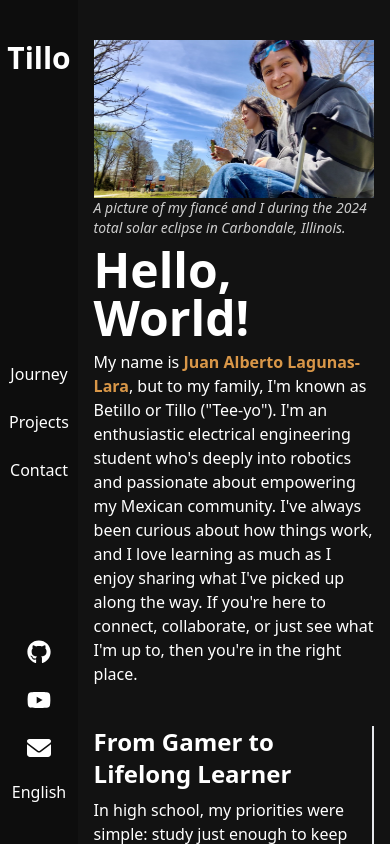
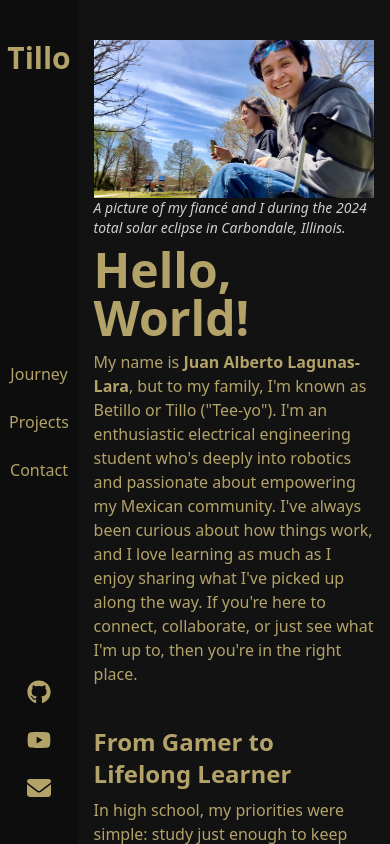
Before and after one commit to juan-lagunas/persona-site, a Next.js app: page / in a window 390 px wide. Built offline with nearby package versions, Linux system fonts and the light colour scheme.

Commit message:
change text color

```diff
--- a/src/app/components/About.tsx
+++ b/src/app/components/About.tsx
@@ -10,7 +10,7 @@ export default function About() {
             <p className="text-sm font-thin italic text-[#cfcfcf] mb-2">A picture of my fiancé and I during the 2024 total solar eclipse in Carbondale, Illinois.</p>
             <h1 className="text-5xl lg:text-7xl font-bold mb-2">Hello, World!</h1>
             <div className="md:text-lg lg:text-2xl ">
-                My name is <a href="#" className="font-bold text-[#D99748] hover:scale-105">Juan Alberto Lagunas-Lara</a>, but to my family, I&apos;m known as Betillo or Tillo (&quot;Tee-yo&quot;).
+                My name is <a href="#" className="font-bold text-[#B3A369] hover:scale-105">Juan Alberto Lagunas-Lara</a>, but to my family, I&apos;m known as Betillo or Tillo (&quot;Tee-yo&quot;).
                 I&apos;m an enthusiastic electrical engineering student who&apos;s deeply into robotics and passionate about empowering my Mexican community. I&apos;ve always been curious about how things work, and I love learning as much as I enjoy sharing what I&apos;ve picked up along the way.
 
                 If you&apos;re here to connect, collaborate, or just see what I&apos;m up to, then you&apos;re in the right place.
--- a/src/app/components/Journey.tsx
+++ b/src/app/components/Journey.tsx
@@ -1,16 +1,16 @@
 export default function Journey() {
     return (
         <section id="journey" className="text-base lg:text-lg h-fit max-w-[1450px] mx-auto">
-            <div className="grid grid-cols-2 gap-6 h-fit">
-                <div className="col-span-2 lg:col-span-1 w-full max-w-[600px] mx-auto border-e-2 border-[#00000] md:p-4">
-                    <h1 className="font-bold text-2xl md:text-3xl mb-2">From Gamer to Lifelong Learner</h1>
+            <div className="grid grid-cols-2 gap-10 h-fit">
+                <div className="col-span-2 lg:col-span-1 w-full max-w-[600px] mx-auto border-[#00000] md:p-4">
+                    <h1 className="font-bold text-2xl md:text-3xl mb-2 text-[#B3A369]">From Gamer to Lifelong Learner</h1>
                     In high school, my priorities were simple: study just enough to keep the grades up, and then dive back into video games whenever I wasn&apos;t working. But something changed this past year. I stumbled upon Harvard&apos;s CS50 course, and to my surprise, I got hooked.
                     <br />
                     <br />
                     Since then, I&apos;ve explored even more through MIT&apos;s OpenCourseWare. It&apos;s been an unexpected journey, but a rewarding one. I&apos;m excited to keep leveling up my knowledge and see where this new passion takes me!
                 </div>
-                <div className="col-span-2 lg:col-span-1 w-full max-w-[600px] mx-auto border-e-2 border-[#00000] md:p-4">
-                    <h1 className="font-bold text-2xl md:text-3xl mb-2">Finding Purpose in Helping Others</h1>
+                <div className="col-span-2 lg:col-span-1 w-full max-w-[600px] mx-auto border-[#00000] md:p-4">
+                    <h1 className="font-bold text-2xl md:text-3xl mb-2 text-[#B3A369]">Finding Purpose in Helping Others</h1>
                         Growing up in an immigrant family, I often found myself navigating school and planning for the future without much guidance. I didn&apos;t have someone to help me understand my academic options or prepare me for life after high school.
                         <br />
                         <br />
--- a/src/app/components/SideNav.tsx
+++ b/src/app/components/SideNav.tsx
@@ -17,7 +17,7 @@ const SideNav: React.FC<SideNavProps> = ({ children }) => {
     }
 
     return (
-        <div className="flex flex-col h-dvh">
+        <div className="flex flex-col h-dvh text-[#B3A369]">
             <div className="flex overflow-auto h-full">
                 <div className="grid grid-rows-3 w-[20%] max-w-[200px] h-full py-10 bg-[#0D0D0D]">
                     <div className="text-center text-3xl font-bold">Tillo</div>
@@ -26,13 +26,10 @@ const SideNav: React.FC<SideNavProps> = ({ children }) => {
                         <div>Projects</div>
                         <div>Contact</div>
                     </div>
-                    <div className="flex flex-col items-center justify-end gap-y-4 text-white">
+                    <div className="flex flex-col items-center justify-end gap-y-4">
                         <a href="https://github.com/juan-lagunas" className="w-8 h-8 rounded-full flex items-center justify-center"><FontAwesomeIcon className="size-6" icon={faGithub} /></a>
                         <a href="https://www.youtube.com/@betillo-lagunas" className="w-8 h-8 rounded-full flex items-center justify-center"><FontAwesomeIcon className="size-6" icon={faYoutube} /></a>
                         <a href="mailto:juanlagunas28@gmail.com" className="w-8 h-8 rounded-full flex items-center justify-center"><FontAwesomeIcon className="size-6" icon={faEnvelope} /></a>
-                        <a href="#" onClick={toggleLanguage} className="text-white font-thin">
-                            {inSpanish ? "English" : "Español"}
-                        </a>
                     </div>
                 </div>
                 <main className="flex-1 overflow-y-auto bg-[#121212]">{children}</main>
```
